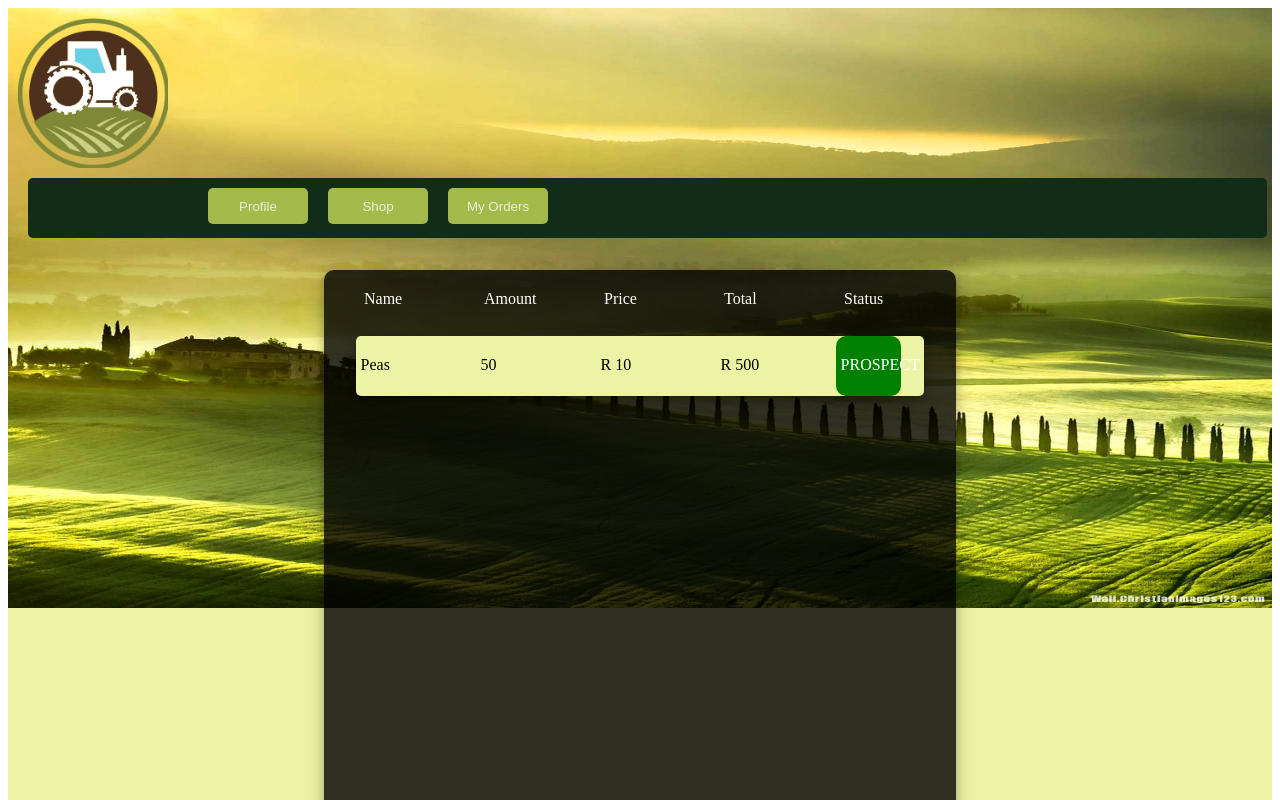
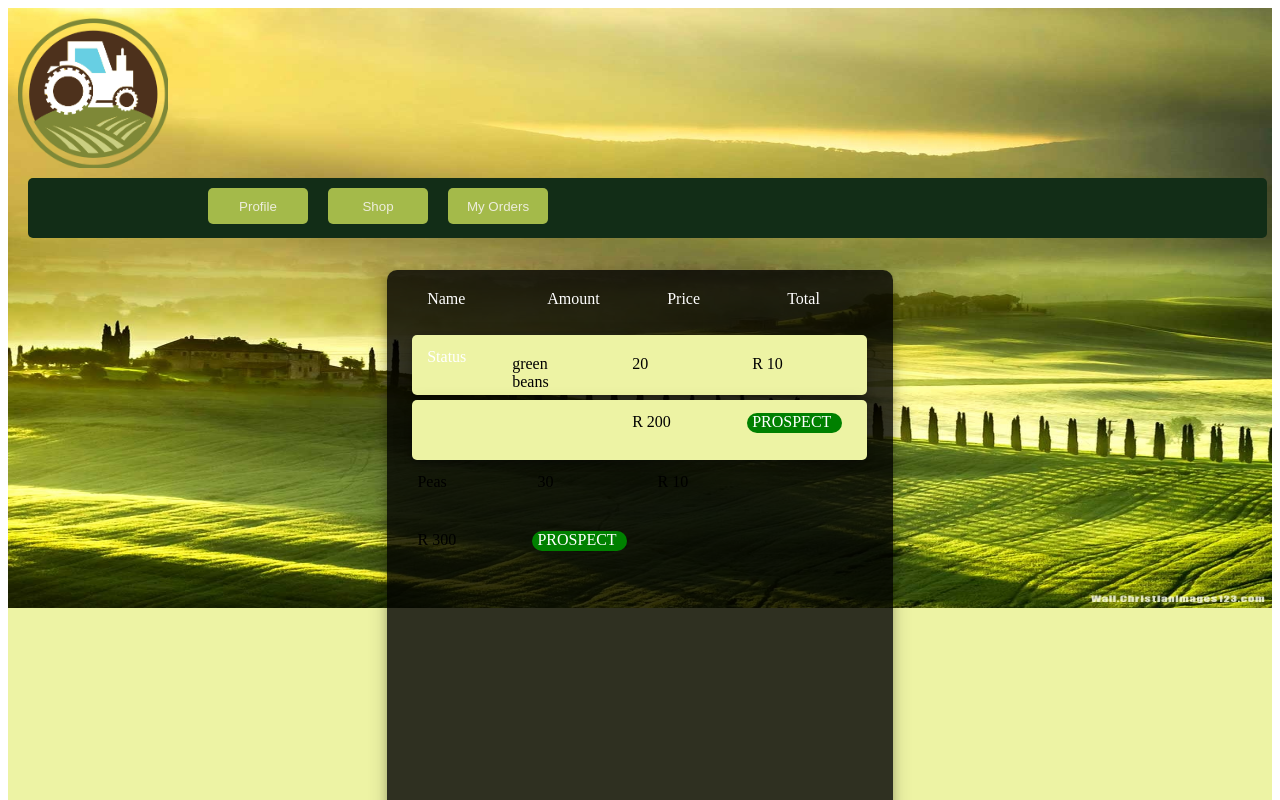
Before and after one commit to MigalLewis/silver-happiness-farmber, an Angular app: page /my/orders in a window 1280 px wide. Shown: the top 800 px of the page. Built offline with nearby package versions, Linux system fonts and the light colour scheme.

Commit message:
Added order functionality

```diff
--- a/src/app/app.module.ts
+++ b/src/app/app.module.ts
@@ -1,3 +1,4 @@
+import { OrderService } from './order.service';
 import { BrowserModule } from '@angular/platform-browser';
 import { NgModule } from '@angular/core';
 import { FormsModule } from '@angular/forms';
@@ -36,7 +37,7 @@
     RouterModule.forRoot(appRoutes),
     FormsModule
   ],
-  providers: [],
+  providers: [OrderService],
   bootstrap: [AppComponent]
 })
 export class AppModule { }
--- a/src/app/item-list/item/order/order.component.html
+++ b/src/app/item-list/item/order/order.component.html
@@ -9,7 +9,7 @@
     <input name="input-amount" type="text" [(ngModel)]="orderItem.amount">
     <output>Total : {{orderItem.total}}</output>
     <hr/>
-    <button type="submit">Add to cart</button>
+    <button (click)="onOrder()" type="submit">Order</button>
     <button type="reset">Cancel</button>
   </form>
 </div>
--- a/src/app/item-list/item/order/order.component.ts
+++ b/src/app/item-list/item/order/order.component.ts
@@ -1,5 +1,6 @@
+import { OrderService } from './../../../order.service';
 import { Item } from './../../item.model';
-import { OrderItem } from './order-item.model';
+import { OrderItem, Status } from './order-item.model';
 import { Component, OnInit } from '@angular/core';
 
 @Component({
@@ -11,9 +12,14 @@
   item: Item= new Item(4,"Peas","This is peas","https://upload.wikimedia.org/wikipedia/commons/thumb/1/11/Peas_in_pods_-_Studio.jpg/1200px-Peas_in_pods_-_Studio.jpg",10);
   orderItem:OrderItem=new OrderItem(this.item,0);
 
-  constructor() { }
+  constructor(private oderService : OrderService) { }
 
   ngOnInit() {
   }
 
+  onOrder(){
+    this.orderItem.status=Status.PENDING;
+    this.oderService.addToMyOrders(this.orderItem);
+  }
+
 }
--- a/src/app/my-order-list/my-oder-item/my-oder-item.component.css
+++ b/src/app/my-order-list/my-oder-item/my-oder-item.component.css
@@ -20,11 +20,11 @@
     background-color: green;
     border-radius: 10px;
     margin: 0px;
-    padding-bottom: 20px;
-    padding-top: 20px;
+    margin-bottom: 20px;
+    margin-top: 20px;
     padding-right: 0px;
     padding-left: 5px;
-    width: 60px;
+    width: 90px;
     height: 20px;
     color: white;
     float: left;
--- a/src/app/my-order-list/my-order-list.component.css
+++ b/src/app/my-order-list/my-order-list.component.css
@@ -1,8 +1,8 @@
 .my-order-list{
     box-sizing: border-box;
-    width:50%;
+    width:40%;
     height: 80%;
-    margin: 2.5% 25%;
+    margin: 2.5% 30%;
     background-color:rgba(0, 0, 0, 0.8);
     box-shadow: 0 4px 8px 0 rgba(0, 0, 0, 0.2), 0 6px 20px 0 rgba(0, 0, 0, 0.19);
     border-radius:10px;
--- a/src/app/my-order-list/my-order-list.component.ts
+++ b/src/app/my-order-list/my-order-list.component.ts
@@ -1,3 +1,4 @@
+import { OrderService } from './../order.service';
 import { Item } from './../item-list/item.model';
 import { OrderItem } from './../item-list/item/order/order-item.model';
 import { Component, OnInit } from '@angular/core';
@@ -8,13 +9,17 @@
   styleUrls: ['./my-order-list.component.css']
 })
 export class MyOrderListComponent implements OnInit {
-  item: Item= new Item(4,"Peas","This is peas","https://upload.wikimedia.org/wikipedia/commons/thumb/1/11/Peas_in_pods_-_Studio.jpg/1200px-Peas_in_pods_-_Studio.jpg",10);
-  orderItem:OrderItem=new OrderItem(this.item,50);
-  myOrderItems : OrderItem[]=[this.orderItem];
+  public myOrderItems : OrderItem[];
 
-  constructor() { }
+  constructor(private orderService : OrderService) { }
 
   ngOnInit() {
+    this.orderService.orderListStatusChange.subscribe((status:String) => this.onRefresh());
+    this.onRefresh();
+  }
+
+  onRefresh(){
+    this.myOrderItems=this.orderService.getAllMyOrders();
   }
 
 }
--- /dev/null
+++ b/src/app/order.service.ts
@@ -0,0 +1,21 @@
+import { Item } from './item-list/item.model';
+import { OrderItem } from './item-list/item/order/order-item.model';
+
+import { EventEmitter } from '@angular/core';
+
+export class OrderService {
+    private orderList: OrderItem[] = [new OrderItem(new Item(1, "green beans", "This is green beans", "http://shop.gerald.ph/content/images/thumbs/0003341_organic-salad-box-single.png",10),20),
+    new OrderItem(new Item(4,"Peas","This is peas","https://upload.wikimedia.org/wikipedia/commons/thumb/1/11/Peas_in_pods_-_Studio.jpg/1200px-Peas_in_pods_-_Studio.jpg",10),30)
+    ]
+    orderListStatusChange =new EventEmitter<String>();
+
+    getAllMyOrders() {
+        return this.orderList.slice();
+    }
+
+    addToMyOrders(myOrder : OrderItem){
+        this.orderList.push(myOrder);
+        this.orderListStatusChange.emit("Added New Oder");
+    }
+
+}
```
